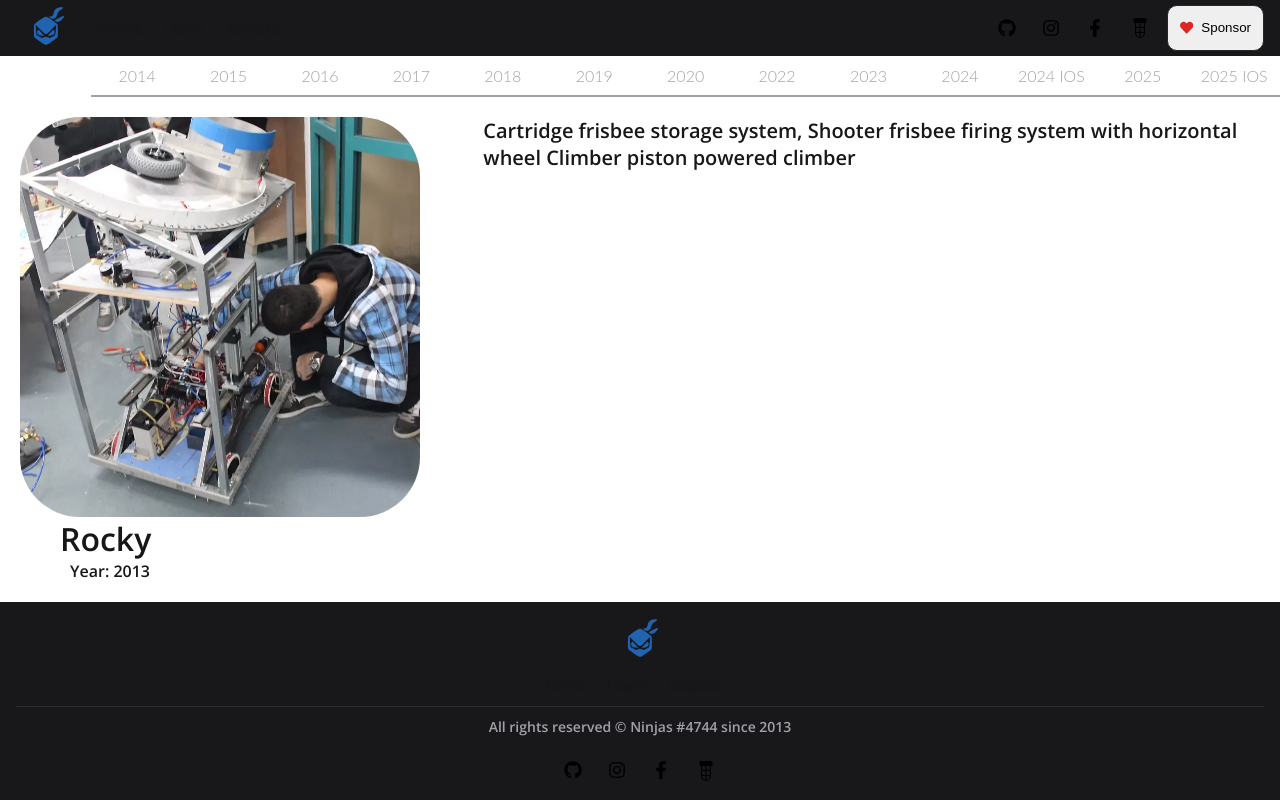
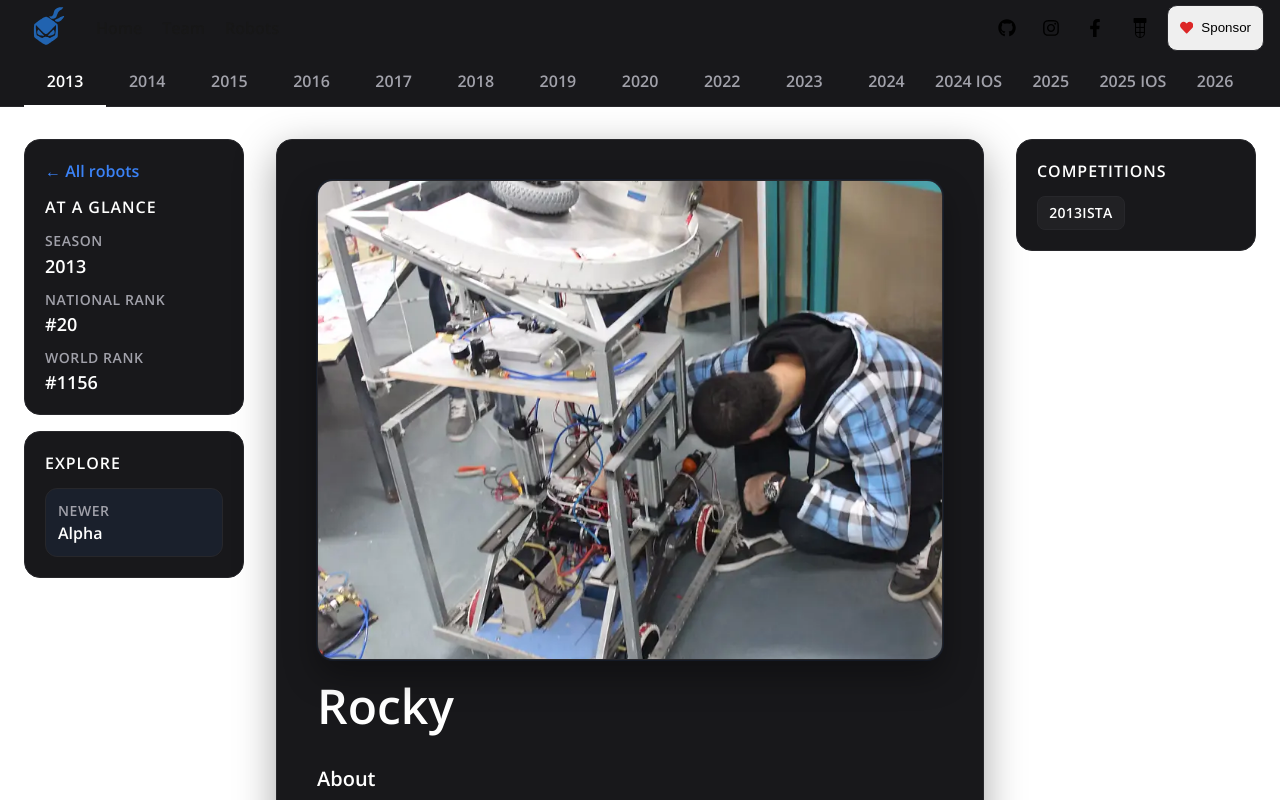
Before and after one commit to Ninjas4744-Organization/Team-Website, a Next.js app: page /robots/2013 in a window 1280 px wide. Shown: the top 800 px of the page. Built offline with nearby package versions, Linux system fonts and the light colour scheme.

Commit message:
Fixed the robots page

```diff
--- a/app/robots/[id]/page.tsx
+++ b/app/robots/[id]/page.tsx
@@ -1,7 +1,5 @@
-import Image from "next/image";
-import type {Robot} from "@/lib/types/Robot";
-import { RobotPageContainer } from "@/components/robots/RobotPageContainer";
-import classNames from 'classnames';
+import type { Robot } from "@/lib/types/Robot";
+import { RobotPageContainer, type RobotNavItem } from "@/components/robots/RobotPageContainer";
 
 interface RobotPageProps {
 	params: Promise<{
@@ -14,36 +12,32 @@ type Robots = {
 };
 
 export default async function RobotPage({ params }: RobotPageProps) {
-	const _params = await params;
-	const robotId = _params.id;
+	const { id: robotId } = await params;
 
-	const robots: Robots = (await import('@/data/robots.json')).default;
+	const robots: Robots = (await import("@/data/robots.json")).default;
 	const robot: Robot = robots[robotId];
 
 	if (!robot) {
 		return <p>Robot not found</p>;
 	}
 
-    const h1Class: string = classNames({"_name_regular": robot.name != "P.E.K.K.A"}, {"_name_pekka": robot.name == "P.E.K.K.A"});
+	const robotIds = Object.keys(robots).sort().reverse();
+	const currentIndex = robotIds.indexOf(robotId);
+
+	const toNavItem = (id: string): RobotNavItem => ({
+		id,
+		name: robots[id].name,
+	});
 
 	return (
-		<RobotPageContainer>
-			<div>
-				<div className="_robot_image_container">
-					<Image
-						src={`/assets/robots/${robot.name}.webp`}
-						alt={`Robot ${robot.name}`}
-						width={800}
-						height={600}
-						className="_robot_image" />
-				</div>
-				<h1 className={h1Class}>{robot.name}</h1>
-				<p><strong>Year:</strong> {robot.year}</p>
-			</div>
-			<div className="_description_container">
-				<p>{robot.description}</p>
-			</div>
-
-		</RobotPageContainer>
+		<RobotPageContainer
+			robot={robot}
+			newerRobot={currentIndex > 0 ? toNavItem(robotIds[currentIndex - 1]) : undefined}
+			olderRobot={
+				currentIndex < robotIds.length - 1
+					? toNavItem(robotIds[currentIndex + 1])
+					: undefined
+			}
+		/>
 	);
 }
--- a/components/robots/RobotPageContainer.tsx
+++ b/components/robots/RobotPageContainer.tsx
@@ -1,53 +1,374 @@
 'use client';
 
+import Image from "next/image";
+import Link from "next/link";
 import styled from "styled-components";
+import classNames from "classnames";
+import { colors, fontSizes, mQuery } from "@/styles/vars";
+import type { Robot } from "@/lib/types/Robot";
 
-export const RobotPageContainer = styled.div`
-    padding: 20px;
-    display: flex;
+export type RobotNavItem = {
+	id: string;
+	name: string;
+};
 
-    > ._description_container {
-        flex: 2;
+type RobotPageContainerProps = {
+	robot: Robot;
+	newerRobot?: RobotNavItem;
+	olderRobot?: RobotNavItem;
+};
 
-        > p {
-            font-size: 20px;
-        }
+function formatRank(rank: number): string {
+	if (rank < 0) {
+		return "N/A";
 	}
 
-    > div {
-        flex: 1;
-        > ._robot_image_container {
-            width: 400px;
-            height: 400px;
+	return `#${rank}`;
+}
 
-            > ._robot_image{
-                border-radius: 15%;
+const PageWrapper = styled.div`
+	width: 100%;
+	max-width: 1480px;
+	margin: 0 auto;
+	padding: 2rem 1.5rem 3rem;
+
+	${mQuery.mobile} {
+		padding: 1.5rem 1rem 2.5rem;
+	}
+`;
+
+const LayoutGrid = styled.div`
+	display: grid;
+	grid-template-columns: 1fr;
+	grid-template-areas:
+		"main"
+		"left"
+		"right";
+	gap: 1.5rem;
+
+	@media screen and (min-width: 1200px) {
+		grid-template-columns: 220px minmax(0, 1fr) 240px;
+		grid-template-areas: "left main right";
+		gap: 2rem;
+		align-items: start;
+	}
+`;
+
+const LeftPanel = styled.aside`
+	grid-area: left;
+	display: flex;
+	flex-direction: column;
+	gap: 1rem;
+`;
+
+const RightPanel = styled.aside`
+	grid-area: right;
+	display: flex;
+	flex-direction: column;
+	gap: 1rem;
+`;
+
+const PanelCard = styled.div`
+	display: flex;
+	flex-direction: column;
+	gap: 0.85rem;
+	border: 1px solid ${colors.border};
+	border-radius: 16px;
+	padding: 1.25rem;
+	background: ${colors.background};
+`;
+
+const PanelTitle = styled.h2`
+	font-size: ${fontSizes.medium};
+	font-weight: 600;
+	color: ${colors.text.primary};
+	text-transform: uppercase;
+	letter-spacing: 0.06em;
+`;
+
+const PanelText = styled.p`
+	font-size: ${fontSizes.medium};
+	line-height: 1.5;
+	color: ${colors.text.secondary};
+`;
+
+const StatList = styled.dl`
+	display: flex;
+	flex-direction: column;
+	gap: 0.75rem;
+`;
+
+const StatItem = styled.div`
+	display: flex;
+	flex-direction: column;
+	gap: 0.2rem;
+`;
+
+const StatLabel = styled.dt`
+	font-size: ${fontSizes.small};
+	color: ${colors.text.secondary};
+	text-transform: uppercase;
+	letter-spacing: 0.04em;
+`;
+
+const StatValue = styled.dd`
+	font-size: ${fontSizes.large};
+	font-weight: 600;
+	color: ${colors.text.primary};
+`;
+
+const NavLink = styled(Link)`
+	display: flex;
+	flex-direction: column;
+	gap: 0.15rem;
+	padding: 0.75rem;
+	border-radius: 12px;
+	border: 1px solid ${colors.border};
+	background: ${colors.accent_background};
+	transition: border-color 0.2s ease, background 0.2s ease;
+
+	&:hover {
+		border-color: rgba(59, 130, 246, 0.45);
+		background: rgba(59, 130, 246, 0.08);
+	}
+
+	> ._direction {
+		font-size: ${fontSizes.small};
+		color: ${colors.text.secondary};
+		text-transform: uppercase;
+		letter-spacing: 0.04em;
+	}
+
+	> ._name {
+		font-size: ${fontSizes.medium};
+		font-weight: 600;
+		color: ${colors.text.primary};
+	}
+`;
+
+const BackLink = styled(Link)`
+	font-size: ${fontSizes.medium};
+	font-weight: 600;
+	color: ${colors.accent};
+
+	&:hover {
+		text-decoration: underline;
+	}
+`;
+
+const Card = styled.article`
+	grid-area: main;
+	display: flex;
+	flex-direction: column;
+	gap: 2rem;
+	border: 1px solid ${colors.border};
+	border-radius: 16px;
+	padding: 2rem;
+	background: ${colors.background};
+	box-shadow: 0 12px 40px rgba(0, 0, 0, 0.35);
+
+	${mQuery.mobile} {
+		padding: 1.25rem;
+		gap: 1.5rem;
+	}
+
+	@media screen and (min-width: 1200px) {
+		padding: 2.5rem;
+	}
+`;
+
+const HeroSection = styled.div`
+	display: flex;
+	flex-direction: column;
+	gap: 1.25rem;
+	width: 100%;
+`;
+
+const ImageFrame = styled.div`
+	position: relative;
+	width: 100%;
+	aspect-ratio: 16 / 10;
+	border-radius: 16px;
+	overflow: hidden;
+	border: 1px solid ${colors.border};
+	background: ${colors.accent_background};
+	box-shadow:
+		0 0 0 1px rgba(59, 130, 246, 0.08),
+		0 16px 32px rgba(0, 0, 0, 0.35);
+
+	> img {
 		width: 100%;
 		height: 100%;
 		object-fit: cover;
 		object-position: center;
 	}
+
+	@media screen and (min-width: 1200px) {
+		aspect-ratio: 16 / 9;
+		min-height: 480px;
+	}
+`;
+
+const RobotName = styled.h1`
+	font-size: clamp(2rem, 4vw, 3rem);
+	font-weight: 700;
+	line-height: 1.1;
+	color: ${colors.text.primary};
+
+	&._name_pekka {
+		font-family: "Arial Black", "Arial Bold", sans-serif;
+		font-weight: 900;
+		letter-spacing: 0.04em;
+		color: #c44dff;
+		text-shadow:
+			0 0 12px rgba(196, 77, 255, 0.55),
+			0 0 28px rgba(160, 0, 255, 0.35),
+			0 2px 4px rgba(0, 0, 0, 0.45);
 	}
 
-        > h1 {
-            padding-left: 40px;
+	${mQuery.mobile} {
+		text-align: center;
+	}
+`;
+
+const AboutSection = styled.section`
+	display: flex;
+	flex-direction: column;
+	gap: 0.75rem;
+	width: 100%;
+`;
+
+const SectionTitle = styled.h2`
+	font-size: ${fontSizes.xlarge};
+	font-weight: 600;
+	color: ${colors.text.primary};
+`;
+
+const Description = styled.p`
+	font-size: ${fontSizes.large};
+	line-height: 1.75;
+	color: ${colors.text.secondary};
+	max-width: none;
+`;
+
+const CompList = styled.div`
+	display: flex;
+	flex-wrap: wrap;
+	gap: 0.5rem;
+`;
+
+const CompBadge = styled.span`
+	display: inline-flex;
+	align-items: center;
+	padding: 0.4rem 0.7rem;
+	border-radius: 8px;
+	font-size: ${fontSizes.small};
+	font-weight: 500;
+	letter-spacing: 0.02em;
+	text-transform: uppercase;
+	color: ${colors.text.primary};
+	background: rgba(255, 255, 255, 0.04);
+	border: 1px solid ${colors.border};
+`;
+
+function CompsSection({ comps }: { comps: string[] }) {
+	if (comps.length === 0) {
+		return null;
 	}
 
-        > ._name_regular {
-
+	return (
+		<>
+			<PanelTitle>Competitions</PanelTitle>
+			<CompList>
+				{comps.map((comp) => (
+					<CompBadge key={comp}>{comp}</CompBadge>
+				))}
+			</CompList>
+		</>
+	);
 }
 
-        > ._name_pekka {
-            color: rgb(160, 0, 255);
-            font-weight: bold;
-            font-family: "Arial Black", sans-serif;
-            text-shadow:
-                    0 0 25px rgb(160, 0, 255),
-                    0 0 50px rgb(160, 0, 255);
+export function RobotPageContainer({
+	robot,
+	newerRobot,
+	olderRobot,
+}: RobotPageContainerProps) {
+	const isPekka = robot.name === "P.E.K.K.A";
+
+	return (
+		<PageWrapper>
+			<LayoutGrid>
+				<LeftPanel>
+					<PanelCard>
+						<BackLink href="/robots">← All robots</BackLink>
+						<PanelTitle>At a glance</PanelTitle>
+						<StatList>
+							<StatItem>
+								<StatLabel>Season</StatLabel>
+								<StatValue>{robot.year}</StatValue>
+							</StatItem>
+							<StatItem>
+								<StatLabel>National rank</StatLabel>
+								<StatValue>{formatRank(robot.nationalRank)}</StatValue>
+							</StatItem>
+							<StatItem>
+								<StatLabel>World rank</StatLabel>
+								<StatValue>{formatRank(robot.worldRank)}</StatValue>
+							</StatItem>
+						</StatList>
+					</PanelCard>
+
+					<PanelCard>
+						<PanelTitle>Explore</PanelTitle>
+						{newerRobot && (
+							<NavLink href={`/robots/${newerRobot.id}`}>
+								<span className="_direction">Newer</span>
+								<span className="_name">{newerRobot.name}</span>
+							</NavLink>
+						)}
+						{olderRobot && (
+							<NavLink href={`/robots/${olderRobot.id}`}>
+								<span className="_direction">Older</span>
+								<span className="_name">{olderRobot.name}</span>
+							</NavLink>
+						)}
+						{!newerRobot && !olderRobot && (
+							<PanelText>This is the only robot on record.</PanelText>
+						)}
+					</PanelCard>
+				</LeftPanel>
+
+				<Card>
+					<HeroSection>
+						<ImageFrame>
+							<Image
+								src={`/assets/robots/${robot.name}.webp`}
+								alt={`Robot ${robot.name}`}
+								width={1200}
+								height={675}
+								priority
+							/>
+						</ImageFrame>
+
+						<RobotName className={classNames({ _name_pekka: isPekka })}>
+							{robot.name}
+						</RobotName>
+					</HeroSection>
+
+					<AboutSection>
+						<SectionTitle>About</SectionTitle>
+						<Description>{robot.description}</Description>
+					</AboutSection>
+				</Card>
+
+				<RightPanel>
+					{robot.comps.length > 0 && (
+						<PanelCard>
+							<CompsSection comps={robot.comps} />
+						</PanelCard>
+					)}
+				</RightPanel>
+			</LayoutGrid>
+		</PageWrapper>
+	);
 }
-
-        > p {
-            padding-left: 50px;
-        }
-    }
-`;
--- a/components/ui/Tabs.tsx
+++ b/components/ui/Tabs.tsx
@@ -2,49 +2,124 @@
 
 import styled from "styled-components";
 import Link from "next/link";
-import {usePathname} from "next/navigation";
-import classNames from "classnames";
-import {colors} from "@/styles/vars";
-import {allToValLabelPairs, ValLabelPairInput} from "@/lib/utils";
+import { usePathname } from "next/navigation";
+import { useEffect, useRef } from "react";
+import { colors, fontSizes, mQuery } from "@/styles/vars";
+import { allToValLabelPairs, ValLabelPairInput } from "@/lib/utils";
 
 type Props = {
 	data: ValLabelPairInput;
 	baseRoute: string;
 };
 
+const TabsWrapper = styled.nav`
+	width: 100%;
+	border-bottom: 1px solid ${colors.border};
+	background: ${colors.background};
+`;
+
 const TabsContainer = styled.div`
 	display: flex;
-	flex-direction: row;
+	overflow-x: auto;
+	scrollbar-width: thin;
+	scrollbar-color: ${colors.border} transparent;
+	-webkit-overflow-scrolling: touch;
+	padding: 0 1rem;
 
-	> ._tab {
-		flex: 1;
-		margin-left: 0;
-		padding: 10px;
-		border-bottom: 2px solid ${colors.text.secondary};
-		transition: all 0.5s;
-		font-family: Lato, sans-serif;
-		font-weight: 300;
-		cursor: pointer;
-		color: ${colors.text.secondary};
-		justify-content: center;
-		text-align: center;
+	&::-webkit-scrollbar {
+		height: 4px;
+	}
 
-		&._active {
-			border-bottom: 2px solid ${colors.text.primary};
-			color: ${colors.text.primary};
-		}
+	&::-webkit-scrollbar-thumb {
+		background: ${colors.border};
+		border-radius: 999px;
+	}
+
+	${mQuery.mobile} {
+		padding: 0 0.75rem;
+		scroll-snap-type: x proximity;
+	}
+
+	@media screen and (min-width: 1200px) {
+		max-width: 1480px;
+		margin: 0 auto;
+		padding: 0 1.5rem;
+		overflow-x: visible;
 	}
 `;
-export const Tabs: React.FC<Props> = ({data, baseRoute}) => {
+
+const Tab = styled(Link)<{ $active: boolean }>`
+	flex: 0 0 auto;
+	display: flex;
+	align-items: center;
+	justify-content: center;
+	min-height: 48px;
+	padding: 0.75rem 1rem;
+	border-bottom: 2px solid
+		${({ $active }) => ($active ? colors.text.primary : "transparent")};
+	margin-bottom: -1px;
+	transition: border-color 0.2s ease, color 0.2s ease;
+	font-size: ${fontSizes.medium};
+	font-weight: ${({ $active }) => ($active ? 600 : 400)};
+	color: ${({ $active }) =>
+		$active ? colors.text.primary : colors.text.secondary};
+	text-align: center;
+	white-space: nowrap;
+	text-decoration: none;
+
+	&:hover {
+		color: ${colors.text.primary};
+	}
+
+	${mQuery.mobile} {
+		padding: 0.75rem 0.85rem;
+		font-size: ${fontSizes.small};
+		scroll-snap-align: center;
+	}
+
+	@media screen and (min-width: 1200px) {
+		flex: 1;
+		min-width: 0;
+		padding: 0.85rem 0.5rem;
+	}
+`;
+
+export const Tabs: React.FC<Props> = ({ data, baseRoute }) => {
 	const pathname = usePathname();
+	const activeTabRef = useRef<HTMLAnchorElement>(null);
 	const isActive = (value: string) => pathname === `${baseRoute}/${value}`;
-	const tabs = allToValLabelPairs(data).sort((a, b) => a.label.localeCompare(b.label));
+	const tabs = allToValLabelPairs(data).sort((a, b) =>
+		a.label.localeCompare(b.label),
+	);
 
-	return <TabsContainer>
-		{tabs.map((obj, index) => (
-			<div key={index} className={classNames('_tab', {_active: isActive(obj.val as string)})}>
-				<Link href={`${baseRoute}/${obj.val}`}>{obj.label}</Link>
-			</div>
-		))}
-	</TabsContainer>;
+	useEffect(() => {
+		activeTabRef.current?.scrollIntoView({
+			inline: "center",
+			block: "nearest",
+			behavior: "smooth",
+		});
+	}, [pathname]);
+
+	return (
+		<TabsWrapper aria-label="Robot seasons">
+			<TabsContainer>
+				{tabs.map((obj) => {
+					const val = obj.val as string;
+					const active = isActive(val);
+
+					return (
+						<Tab
+							key={val}
+							ref={active ? activeTabRef : undefined}
+							href={`${baseRoute}/${val}`}
+							$active={active}
+							aria-current={active ? "page" : undefined}
+						>
+							{obj.label}
+						</Tab>
+					);
+				})}
+			</TabsContainer>
+		</TabsWrapper>
+	);
 };
--- a/data/robots.json
+++ b/data/robots.json
@@ -1,8 +1,23 @@
 {
+  "2026": {
+    "label": "2026",
+    "name": "Turbo",
+    "year": 2026,
+    "nationalRank": 6,
+    "worldRank": 166,
+    "comps": [
+      "2026 israel team practice",
+      "2026isde2",
+      "2026iscmp"
+    ],
+    "description": "Meet Turbo, a high-speed engineering marvel designed for maximum efficiency and rapid-fire scoring. This powerhouse features an innovative floor intake that expands to enlarge its high-capacity storage box, holding up to 55 balls at a time. Utilizing a precise roller-based indexer, Turbo feeds its dual-drum shooter and accelerator setup to unleash an astonishing, continuous stream of cargo at 15 to 20 balls per second. Built for elite adaptability, Turbo doesn't need a hood or a turret to be lethal - it can accurately shoot on the move from anywhere on the field, a capability that helps it lock in a staggering average of 60 points during the autonomous period alone and 320 points a game. Fast, lethal, and brilliantly optimized, Turbo is built to dominate the competition."
+  },
   "2025_ios": {
     "label": "2025 IOS",
     "name": "P.E.K.K.A",
     "year": 2025,
+    "nationalRank": 13,
+    "worldRank": -1,
     "comps": [
       "2025stbe"
     ],
@@ -12,6 +27,8 @@
     "label": "2025",
     "name": "Peck",
     "year": 2025,
+    "nationalRank": 15,
+    "worldRank": 318,
     "comps": [
       "2025isde2",
       "2025isde3",
@@ -23,6 +40,8 @@
     "label": "2024 IOS",
     "name": "Willson",
     "year": 2024,
+    "nationalRank": 7,
+    "worldRank": -1,
     "comps": [
       "2024isos2"
     ],
@@ -32,6 +51,8 @@
     "label": "2024",
     "name": "Toothless",
     "year": 2024,
+    "nationalRank": 46,
+    "worldRank": 1759,
     "comps": [
       "2024isde2",
       "2024isde4"
@@ -42,6 +63,8 @@
     "label": "2023",
     "name": "Bolt",
     "year": 2023,
+    "nationalRank": 48,
+    "worldRank": 1291,
     "comps": [
       "2023isde2",
       "2023isde4"
@@ -52,6 +75,8 @@
     "label": "2022",
     "name": "Pegasus",
     "year": 2022,
+    "nationalRank": 24,
+    "worldRank": 819,
     "comps": [
       "2022isde2",
       "2022isde4",
@@ -64,6 +89,8 @@
     "label": "2020",
     "name": "Mamba",
     "year": 2020,
+    "nationalRank": 43,
+    "worldRank": 983,
     "comps": [
       "2020isde2"
     ],
@@ -73,6 +100,8 @@
     "label": "2019",
     "name": "Venus",
     "year": 2019,
+    "nationalRank": 40,
+    "worldRank": 574,
     "comps": [
       "2019isde2",
       "2019isde3",
@@ -84,6 +113,8 @@
     "label": "2018",
     "name": "Aeleos",
     "year": 2018,
+    "nationalRank": 42,
+    "worldRank": 1881,
     "comps": [
       "2018isde2",
       "2018isde4",
@@ -95,6 +126,8 @@
     "label": "2017",
     "name": "Optimus",
     "year": 2017,
+    "nationalRank": 24,
+    "worldRank": 1146,
     "comps": [
       "2017isde2",
       "2017isde3",
@@ -106,6 +139,8 @@
     "label": "2016",
     "name": "Hugo",
     "year": 2016,
+    "nationalRank": 1,
+    "worldRank": 1057,
     "comps": [
       "2016ista",
       "2016new"
@@ -116,6 +151,8 @@
     "label": "2015",
     "name": "Moses",
     "year": 2015,
+    "nationalRank": 20,
+    "worldRank": 1293,
     "comps": [
       "2015ista"
     ],
@@ -125,6 +162,8 @@
     "label": "2014",
     "name": "Alpha",
     "year": 2014,
+    "nationalRank": 25,
+    "worldRank": 1876,
     "comps": [
       "2014ista"
     ],
@@ -134,6 +173,8 @@
     "label": "2013",
     "name": "Rocky",
     "year": 2013,
+    "nationalRank": 20,
+    "worldRank": 1156,
     "comps": [
       "2013ista"
     ],
--- a/lib/types/Robot.ts
+++ b/lib/types/Robot.ts
@@ -4,6 +4,8 @@ export type Robot = {
 	description: string;
 	comps: string[];
 	label: string;
+	nationalRank: number;
+	worldRank: number;
 };
 
 export type RobotItem = Robot & {
```
Also changed, not shown: public/assets/robots/Turbo.webp (added). Lines whose indentation alone changed are shown as unchanged.
